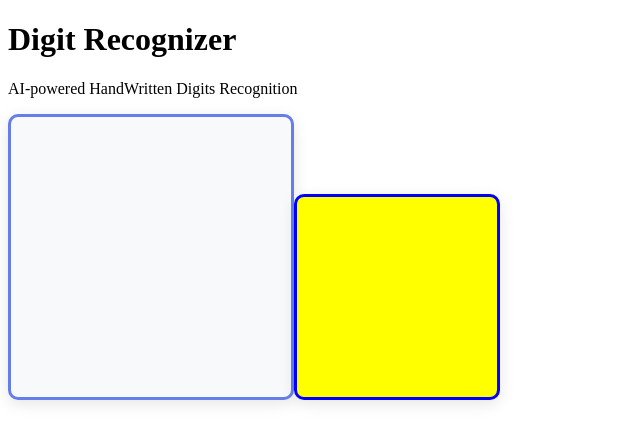
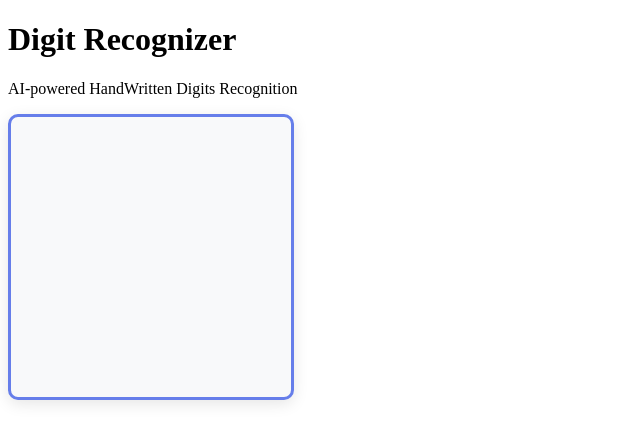
Before and after one commit to ahmad777x86/My-Digit-Recognizer-Frontend, an Angular app in the folder DR_Frontend/: page / in a window 1280 px wide. Shown: the top 442 px of the page, without its empty margins (0-640 px from the left). Built offline with nearby package versions, Linux system fonts and the light colour scheme.

Commit message:
Canvas Working

```diff
--- a/DR_Frontend/src/app/app.html
+++ b/DR_Frontend/src/app/app.html
@@ -14,11 +14,5 @@
         (mouseup)="stopDrawing()">
 </canvas>
 
-  <canvas #testCanvas
-          width="200"
-          height="200"
-          style="border: 3px solid blue; background: yellow;"
-          (mousedown)="testMouseDown($event)">
-  </canvas>
 
 </div>
--- a/DR_Frontend/src/app/app.ts
+++ b/DR_Frontend/src/app/app.ts
@@ -71,8 +71,5 @@ export class App {
     console.log('🔮 Image data:', imageData.substring(0, 50) + '...');
     // Send to your API
   }
-  testMouseDown(event: MouseEvent) {
-    console.log('🎯 Canvas clicked at:', event.offsetX, event.offsetY);
-    alert('Canvas click works!');
-  }
+
 }
```
